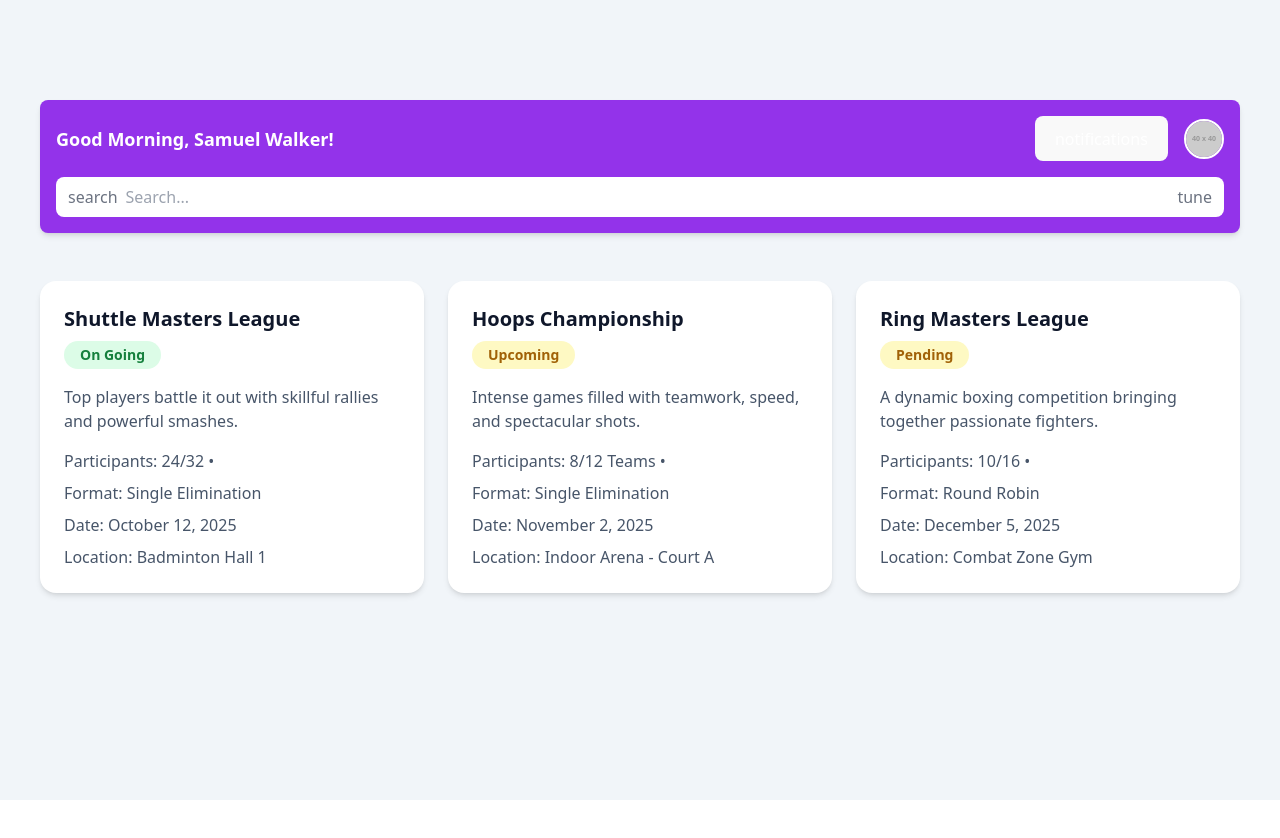
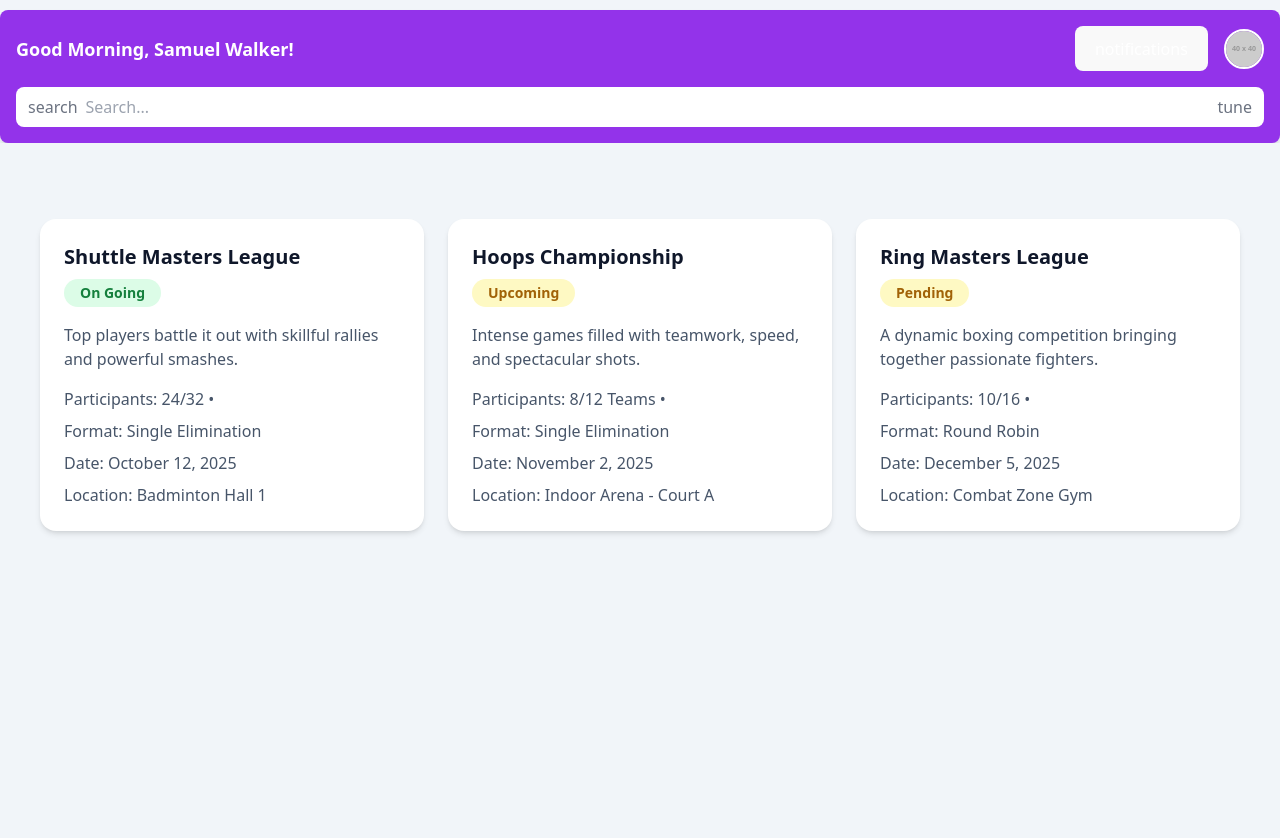
Before and after one commit to Hamadellah/reacte, a React (Vite) app: page / in a window 1280 px wide. Shown: the top 838 px of the page. Before the commit the page ends 800 px from the top, so only its background shows below. Built offline with nearby package versions, Linux system fonts and the light colour scheme.

Commit message:
Add Header component and update TournmentCard layout

```diff
--- a/src/App.jsx
+++ b/src/App.jsx
@@ -1,9 +1,11 @@
 import { tournamentData } from "./data/tournmentDB";
 import TournmentCard from "./components/TournamenteCard";
+import Header from "./components/Header";
 
 function App() {
   return (
     <div>
+      <Header/>
       <TournmentCard tournamentData={tournamentData} />
     </div>
   );
--- /dev/null
+++ b/src/components/Header.jsx
@@ -0,0 +1,21 @@
+function Header(){
+    return(
+        <div className="mt-[12%] bg-purple-600 text-white p-4 rounded-lg shadow-md">
+   <div className="flex items-center justify-between">
+     <h1 className="text-lg font-semibold"> Good Morning, <span className="font-bold">Samuel Walker!</span> </h1>
+      <div className="flex items-center gap-4">
+
+         <button className="relative">
+          <span className="material-icons">notifications</span>
+          </button> {/* Profile Picture */}
+           <img src="https://via.placeholder.com/40" alt="Profile" className="w-10 h-10 rounded-full border-2 border-white" /> </div>
+           </div> {/* Search Bar */}
+           <div className="mt-4 flex items-center bg-white rounded-lg px-3 py-2">
+             <span className="material-icons text-gray-500">search</span>
+              <input type="text" placeholder="Search..." className="flex-1 px-2 outline-none text-gray-700" />
+               <span className="material-icons text-gray-500">tune</span>
+</div>
+</div>
+    )
+}
+export default Header;
--- a/src/components/TournamenteCard.jsx
+++ b/src/components/TournamenteCard.jsx
@@ -1,24 +1,7 @@
 const TournmentCard = ({ tournamentData }) => {
   return (
     <div className="min-h-screen bg-slate-100 p-10">
-<div className="mt-[5%] bg-purple-600 text-white p-4 rounded-lg shadow-md">
-   <div className="flex items-center justify-between">
-     <h1 className="text-lg font-semibold"> Good Morning, <span className="font-bold">Samuel Walker!</span> </h1>
-      <div className="flex items-center gap-4">
-
-         <button className="relative">
-          <span className="material-icons">notifications</span>
-          </button> {/* Profile Picture */}
-           <img src="https://via.placeholder.com/40" alt="Profile" className="w-10 h-10 rounded-full border-2 border-white" /> </div>
-           </div> {/* Search Bar */}
-           <div className="mt-4 flex items-center bg-white rounded-lg px-3 py-2">
-             <span className="material-icons text-gray-500">search</span>
-              <input type="text" placeholder="Search..." className="flex-1 px-2 outline-none text-gray-700" />
-               <span className="material-icons text-gray-500">tune</span>
-</div>
-</div>
-
-      <div className="mt-[4%] grid md:grid-cols-2 lg:grid-cols-3 gap-6">
+      <div className="mt-[3%] grid md:grid-cols-2 lg:grid-cols-3 gap-6">
         {tournamentData.map((t) => (
           <div
             key={t.id}
```
Also changed, not shown: 1 other file (tests, documents, lock files or other folders).
